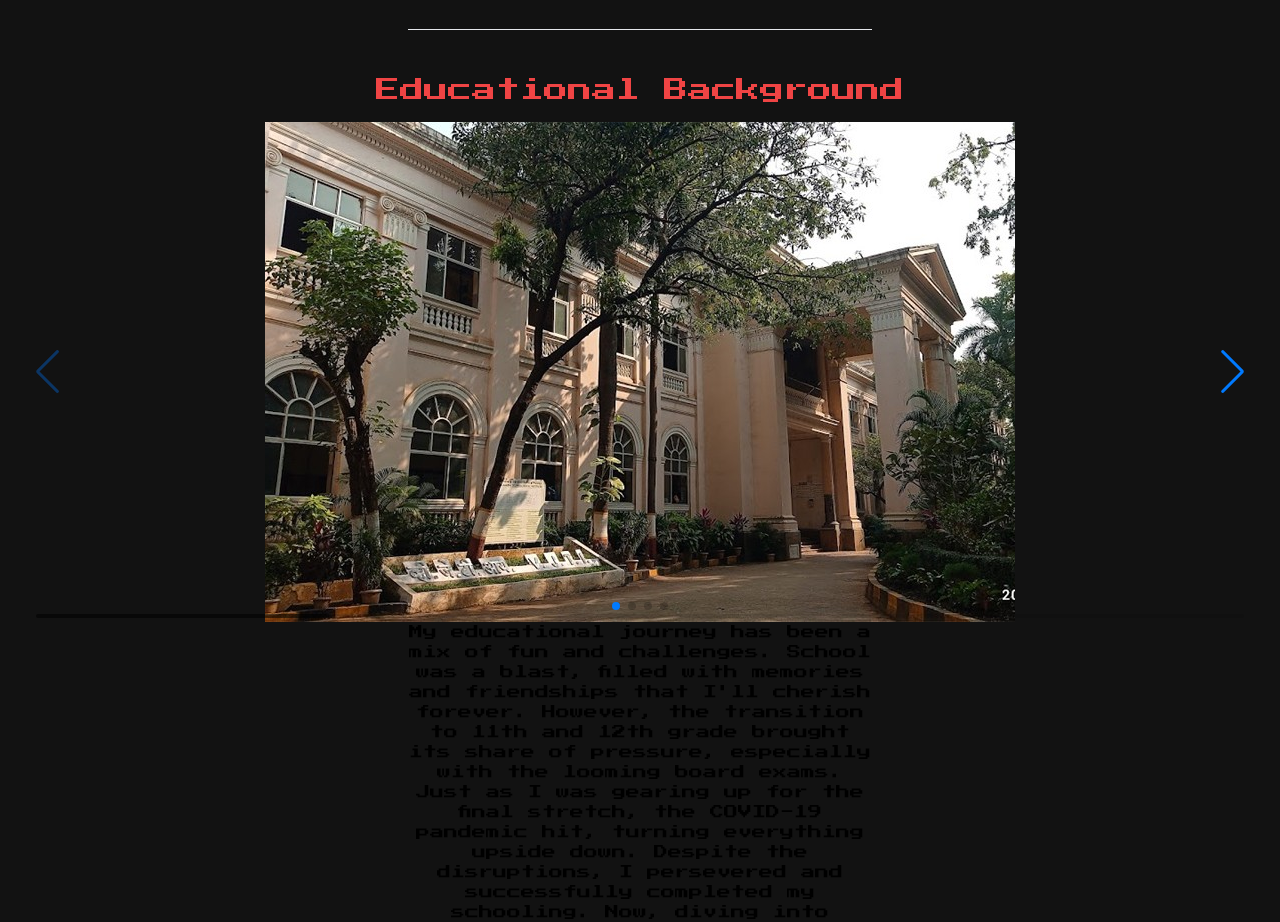
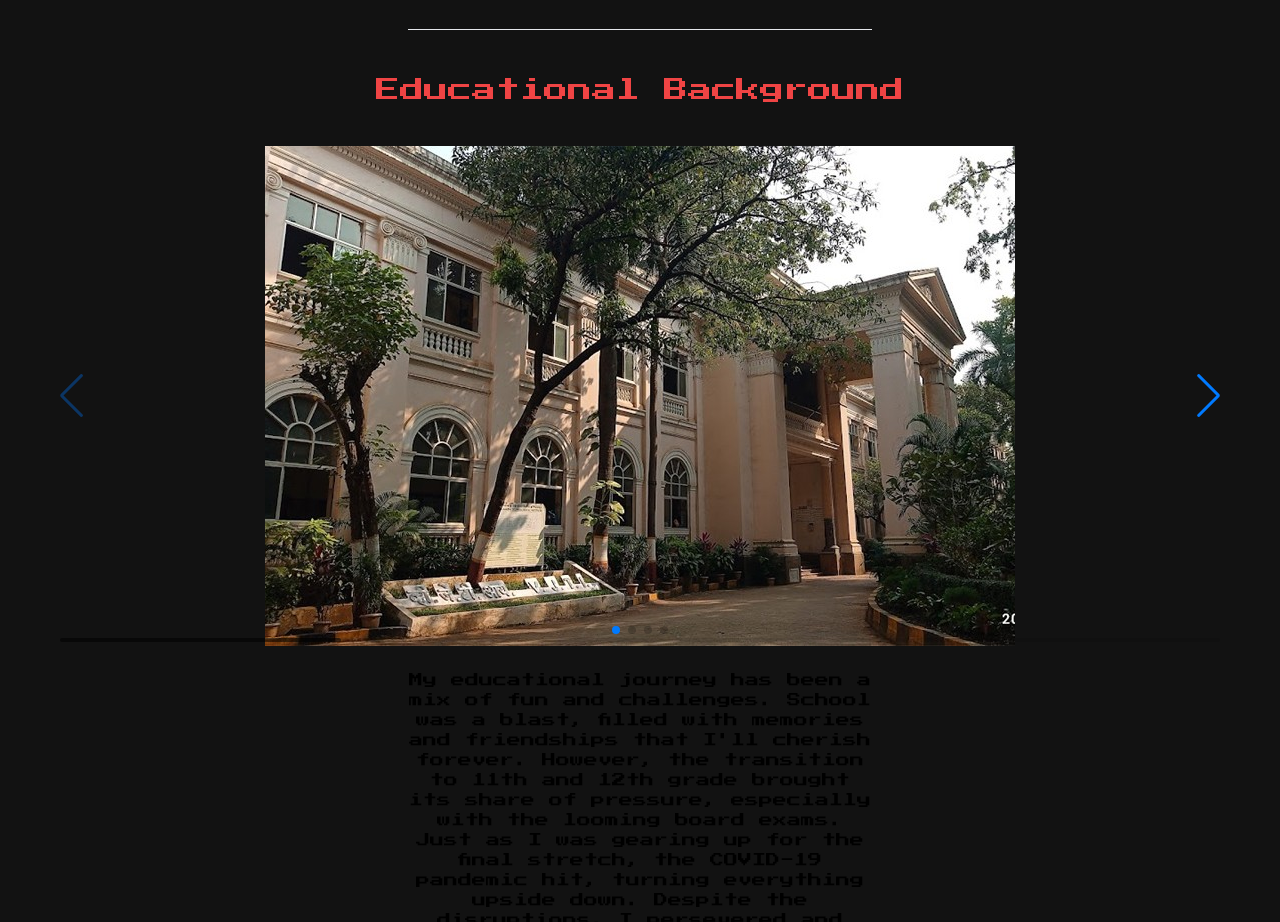
Before and after one commit to sohamsangole/portfolio-website, a Next.js app: page /about in a window 1280 px wide. Shown: the part 1220-2142 px from the top of the page. Built offline with nearby package versions, Linux system fonts and the light colour scheme.

Commit message:
Updated UI

```diff
--- a/src/app/about/slideshow.js
+++ b/src/app/about/slideshow.js
@@ -9,6 +9,7 @@ import { Image } from 'react-bootstrap';
 
 const SlideShow = () => {
     return (
+        <div className='px-6 py-6'>
             <Swiper
                 modules={[Navigation, Pagination, Scrollbar, A11y]}
                 spaceBetween={50}
@@ -40,6 +41,7 @@ const SlideShow = () => {
                     </div>
                 </SwiperSlide>
             </Swiper>
+        </div>
     );
 };
 
```
Lines whose indentation alone changed are shown as unchanged.
